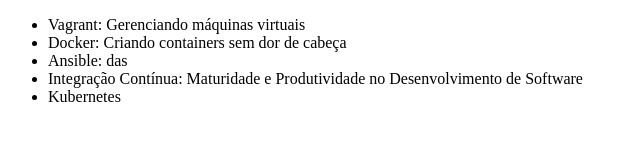
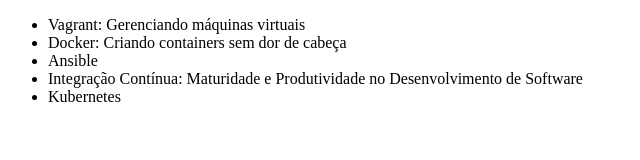
Before and after one commit to FlavioFBJunior/alura-git, a plain HTML site: page index.html in a window 1280 px wide. Shown: the full height of the page, 0-640 px from the left. Drawn offline with Linux system fonts and the light colour scheme.

Commit message:
Revert "Alterando o código"
This reverts commit ce4d8c055a87933aaef0d45bf41a9e725547d5fe.

```diff
--- a/index.html
+++ b/index.html
@@ -8,7 +8,7 @@
     <ul>
         <li>Vagrant: Gerenciando máquinas virtuais</li>
         <li>Docker: Criando containers sem dor de cabeça</li>
-        <li>Ansible: das</li>
+        <li>Ansible</li>
         <li>Integração Contínua: Maturidade e Produtividade no Desenvolvimento de Software</li>
         <li>Kubernetes</li>
     </ul>
```
